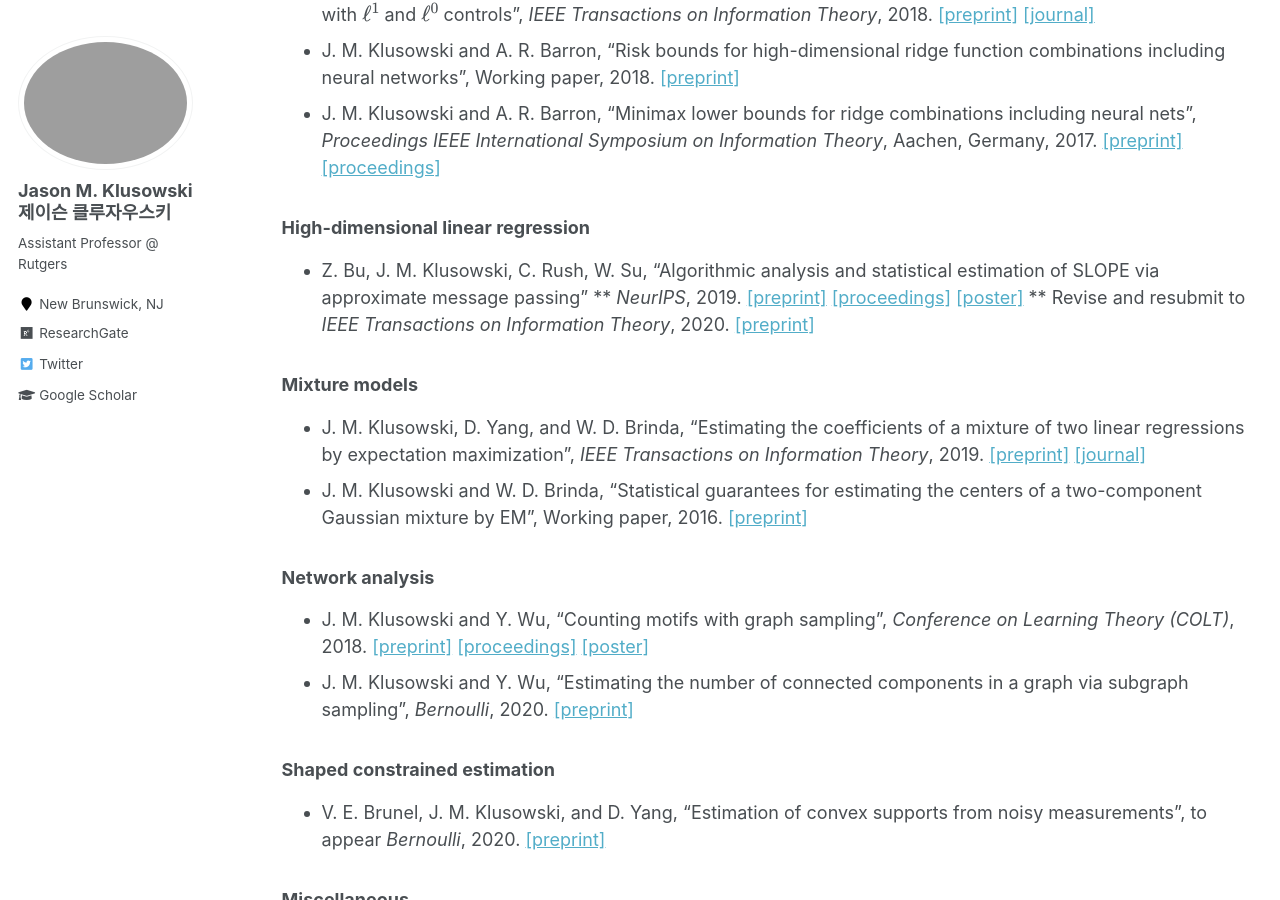
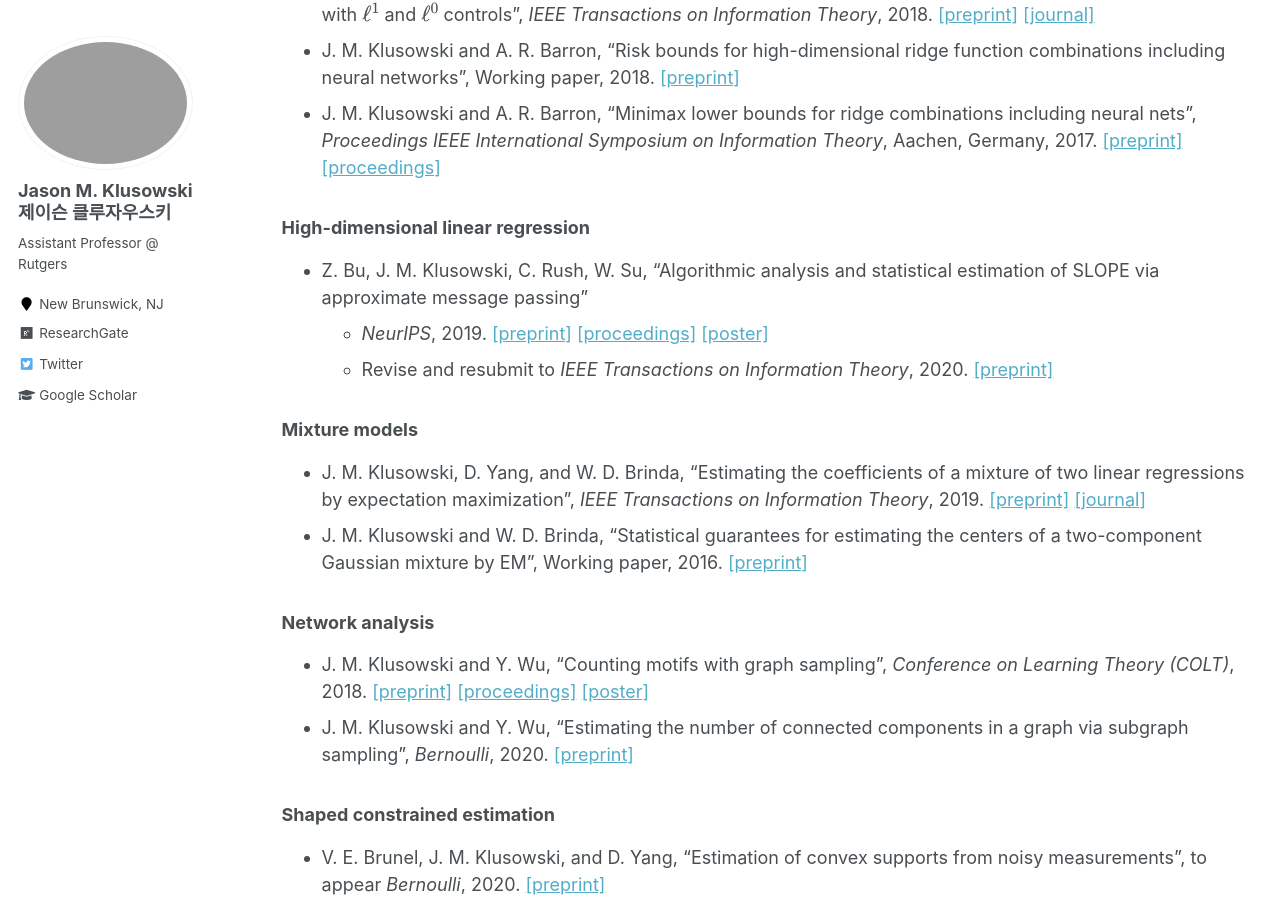
Before and after one commit to jasonklusowski/jasonklusowski.github.io, a Jekyll site: the page built from _pages/publications.md, in a window 1280 px wide and 900 px high, scrolled down 557 px. Built offline with Jekyll 4.4.1, drawn with Linux system fonts in a browser that asks for light colours; formulas are drawn with MathJax 3.

```diff
--- a/_pages/publications.md
+++ b/_pages/publications.md
@@ -24,8 +24,8 @@ You can also find my articles on my [Google Scholar profile](https://scholar.goo
 ### High-dimensional linear regression
 
 * Z. Bu, J. M. Klusowski, C. Rush, W. Su, "Algorithmic analysis and statistical estimation of SLOPE via approximate message passing"
-  ** _NeurIPS_, 2019. [[preprint]](https://arxiv.org/pdf/1907.07502.pdf) [[proceedings]](http://papers.neurips.cc/paper/9134-algorithmic-analysis-and-statistical-estimation-of-slope-via-approximate-message-passing) [[poster]](https://jasonklusowski.github.io/files/SLOPEAMP_poster.pdf)
-  ** Revise and resubmit to _IEEE Transactions on Information Theory_, 2020. [[preprint]](https://arxiv.org/pdf/1907.07502.pdf)
+  - _NeurIPS_, 2019. [[preprint]](https://arxiv.org/pdf/1907.07502.pdf) [[proceedings]](http://papers.neurips.cc/paper/9134-algorithmic-analysis-and-statistical-estimation-of-slope-via-approximate-message-passing) [[poster]](https://jasonklusowski.github.io/files/SLOPEAMP_poster.pdf)
+  - Revise and resubmit to _IEEE Transactions on Information Theory_, 2020. [[preprint]](https://arxiv.org/pdf/1907.07502.pdf)
 
 ### Mixture models
 
```
